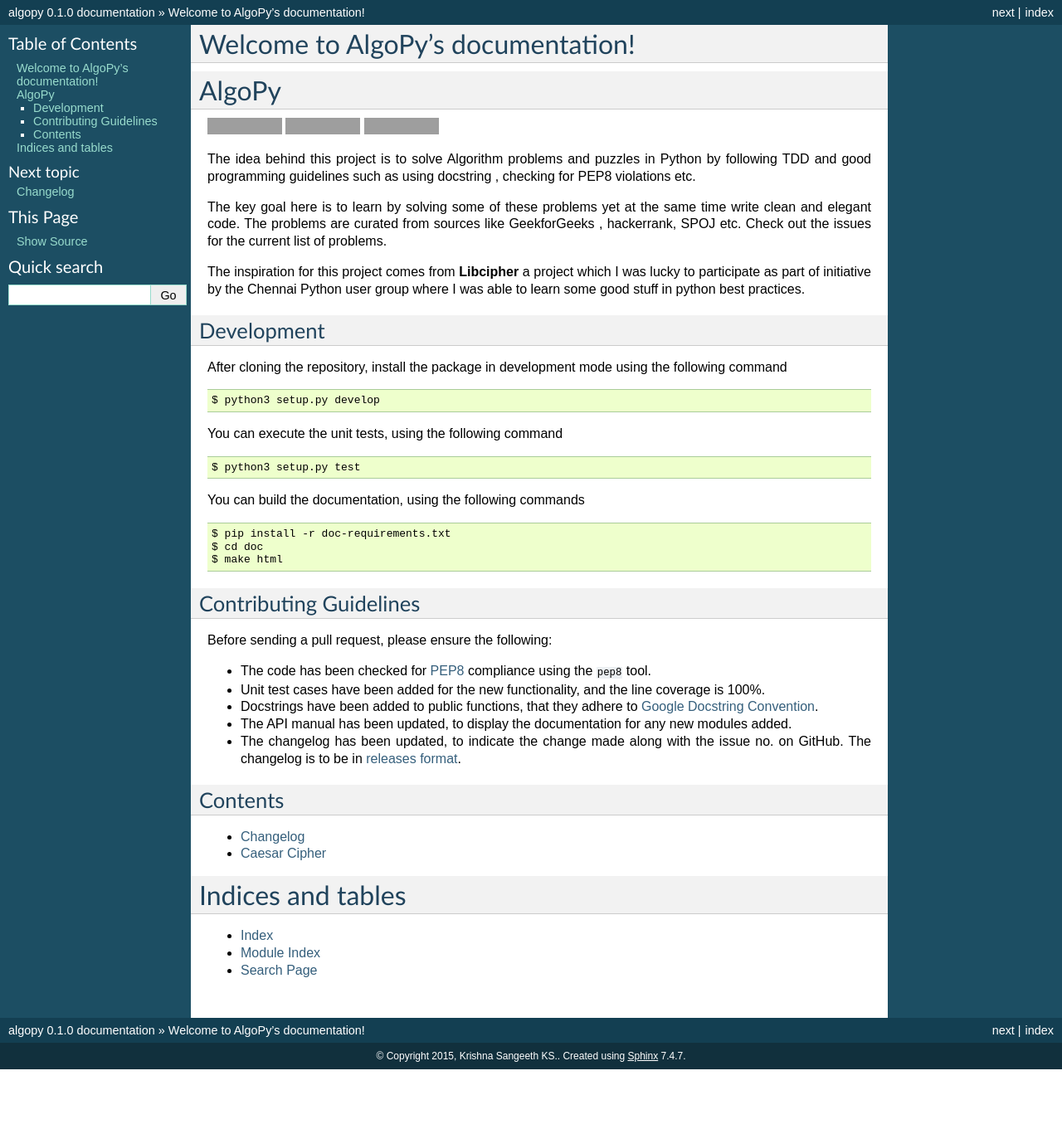
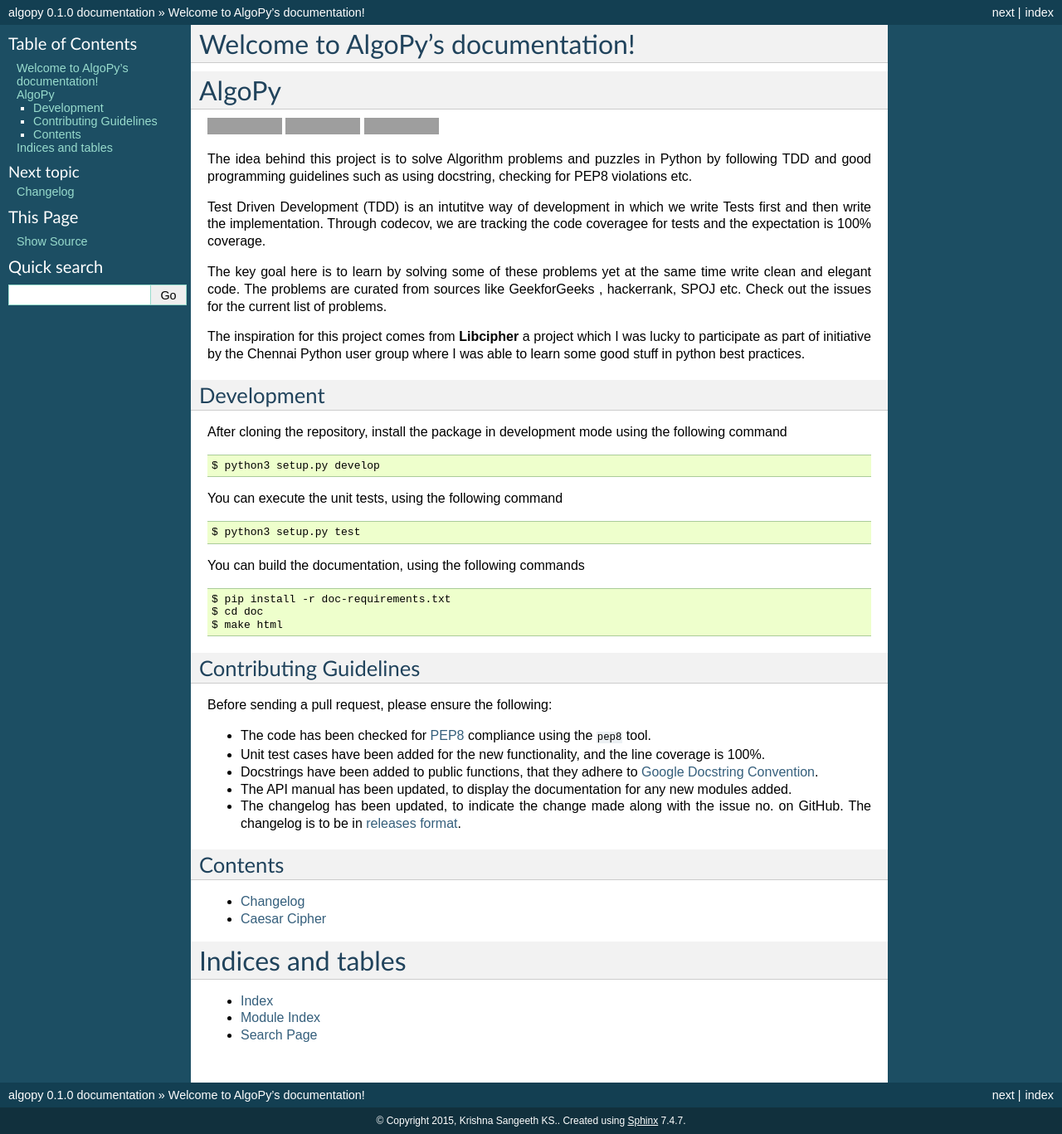
Before and after one commit to kskrishnasangeeth/algopy, a Sphinx documentation site: the page built from doc/index.rst, in a window 1280 px wide. Shown: the whole page at 83% size. Built offline with Sphinx 7.4.7, drawn with Linux system fonts in a browser that asks for light colours; before the commit the page ends 1289 px from its top, so only the background shows below that; grey boxes are pictures that could not be loaded.

Commit message:
update Readme and doc conf

```diff
--- a/README.rst
+++ b/README.rst
@@ -14,7 +14,12 @@ AlgoPy
 
 The idea behind this project is to solve Algorithm problems and puzzles
 in Python by following TDD and good programming guidelines such as using
-docstring , checking for PEP8 violations etc.
+docstring, checking for PEP8 violations etc.
+
+Test Driven Development (TDD) is an intutitve way of development in which
+we write Tests first and then write the implementation. Through codecov,
+we are tracking the code coveragee for tests and the expectation is 100%
+coverage.
 
 The key goal here is to learn by solving some of these problems yet at the
 same time write clean and elegant code. The problems are curated from
--- a/doc/conf.py
+++ b/doc/conf.py
@@ -29,7 +29,7 @@ import os
 # extensions coming with Sphinx (named 'sphinx.ext.*') or your custom
 # ones.
 
-extensions = ['releases', 'sphinx.ext.autodoc', 'sphinx.ext.napoleon']
+extensions = ['sphinx.ext.autodoc', 'sphinx.ext.napoleon']
 
 # Add any paths that contain templates here, relative to this directory.
 templates_path = ['_templates']
```
